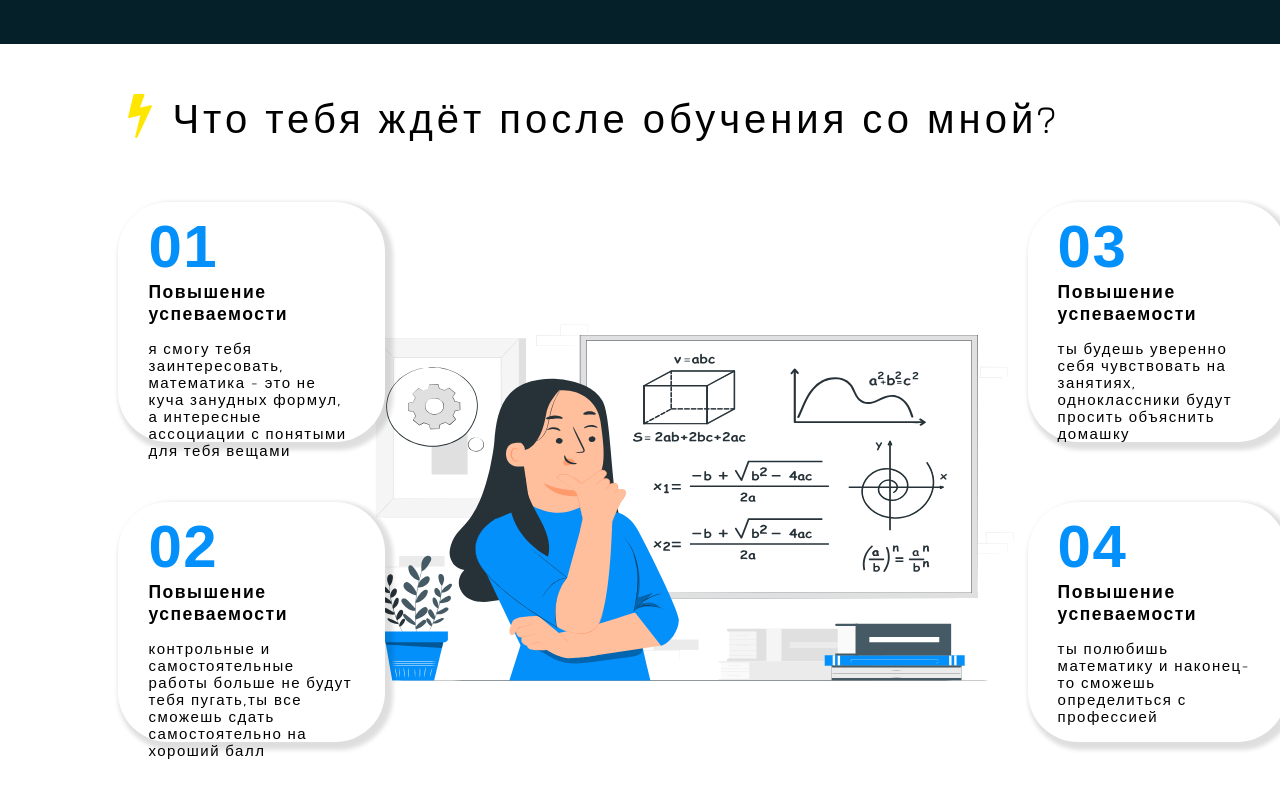
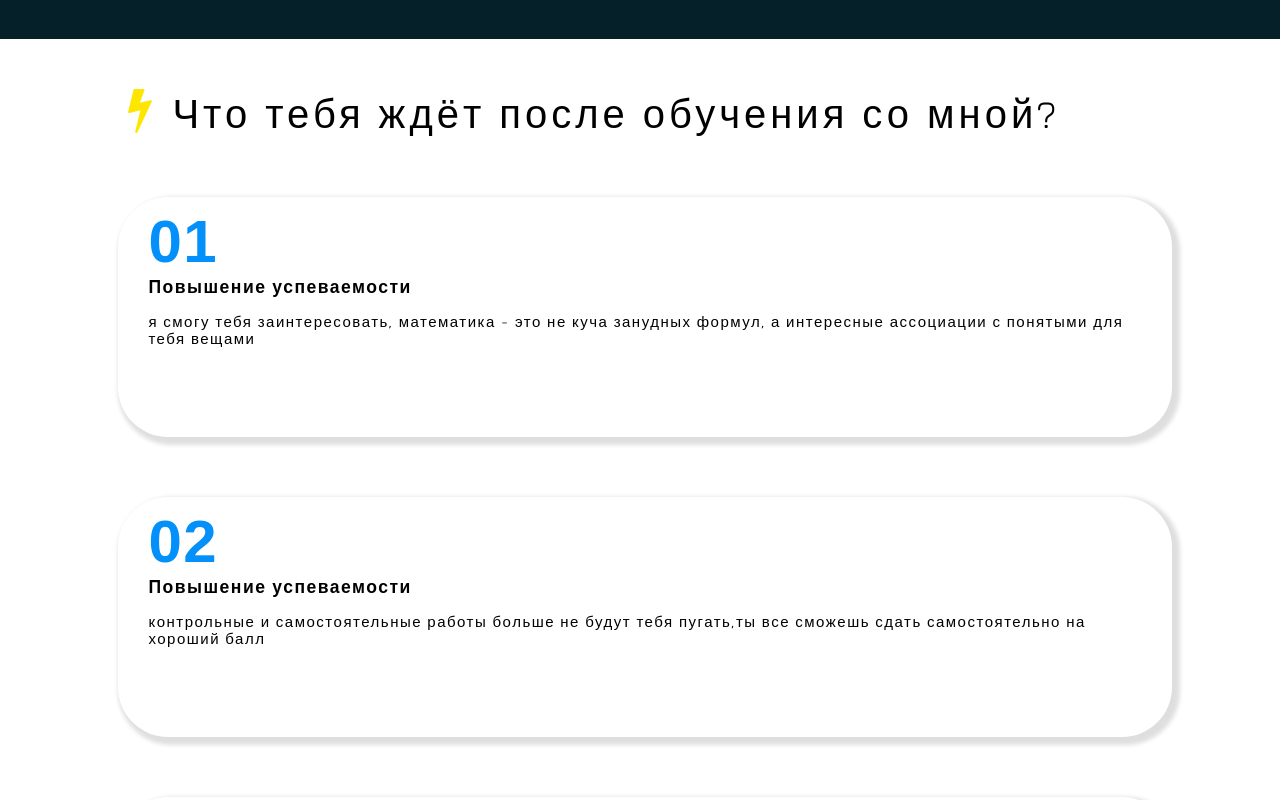
Before and after one commit to fearlysk/tutoring, a React (Create React App) app: page / in a window 1280 px wide. Shown: the part 2160-2960 px from the top of the page. Built offline with nearby package versions, Linux system fonts and the light colour scheme; a web font is replaced by a local one.

Commit message:
make responsive result block

```diff
--- a/src/pages/Home/Home.jsx
+++ b/src/pages/Home/Home.jsx
@@ -18,7 +18,8 @@ let cx = classNames.bind(styles);
 const Home = () => {
 
     const { width } = useWindowDimensions();
-    const itemClassName = cx('mainContent__item', 'mainContent__textItem')
+    const itemClassName = cx('mainContent__item', 'mainContent__textItem');
+    const resultItemClassName = cx('result__leftItem', 'result__leftItemRightSide');
 
     const resizeImage = () => {
       let imgSize;
@@ -80,7 +81,7 @@ const Home = () => {
                                     </div>
                                   </div>
                                   <div className={styles.mainContent__itemText}>
-                                    <p>и докажи себе, что ты можешь </p>
+                                    <p>и докажи себе, что ты можешь</p>
                                   </div>
                                 </div>
                                 <div className={itemClassName}>
@@ -223,7 +224,7 @@ const Home = () => {
 
             </div>
 
-            <div>
+              <div>
                 <div className={styles.results}>
                     <div className={styles.results__content}>
                       <div className={styles.results__header}>
@@ -254,14 +255,14 @@ const Home = () => {
                         </div>
                         <div className={styles.result__left}>
                           <div className={styles.result__leftContent}>
-                             <div className={styles.result__leftItem}>
+                             <div className={resultItemClassName}>
                                   <span>03</span>
                                   <h3>Повышение успеваемости</h3>
                                   <p>
                                     ты будешь уверенно себя чувствовать на занятиях, одноклассники будут просить объяснить домашку
                                   </p>
                              </div>
-                             <div className={styles.result__leftItem}>
+                             <div className={resultItemClassName}>
                                   <span>04</span>
                                   <h3>Повышение успеваемости</h3>
                                   <p>
@@ -273,8 +274,8 @@ const Home = () => {
                       </div>
                     </div>
                 </div>
+              </div>
 
-            </div>
             <div></div>
 
         </div>
--- a/src/pages/Home/Home.module.scss
+++ b/src/pages/Home/Home.module.scss
@@ -259,8 +259,9 @@
 .about__contentItem > p {
     font-size: 35px;
     font-family: 'Jura', sans-serif;
+    margin-bottom: 20px;
 }
-.about__photo > img{
+.about__photo > img {
     width: 600px;
 }
 @media screen and (max-width: 1246px) {
@@ -270,11 +271,18 @@
     .about__contentItem > p {
         font-size: 25px;
     }
-    .about__photo > img{
+    .about__photo > img {
         width: 500px;
     }
 }
 @media screen and (max-width: 900px) {
+    .about {
+        display: flex;
+        flex-direction: column;
+    }
+    .about__photo > img {
+        width: 100% !important;
+    }
     .about__contentItem {
         margin-top: 20px;
         width: 70%;
@@ -304,6 +312,7 @@
 .situations {
     background-color: #052028;
     color: #FFFFFF;
+    margin-top: -5px;
 }
 .situations__content {
     width: 81.5%;
@@ -430,6 +439,24 @@
 .results__main {
     display: flex;
 }
+@media screen and (max-width: 1472px) {
+    .results__main {
+        flex-direction: column;
+        margin-right: 50px;
+    }
+    .resultIcon {
+        display: none;
+    }
+    .result__leftItemRightSide {
+        right: 0% !important;
+        width: 100% !important;
+    }
+}
+@media screen and (max-width: 550px) {
+    .result__leftItem {
+        height: 270px !important;
+    }
+}
 .results__header > h2 {
     font-size: 40px;
     font-family: 'Jura', sans-serif;
@@ -444,7 +471,7 @@
     width: 100%;
 }
 .result__leftItem {
-    font-size:15px;
+    font-size: 15px;
     margin-top: 60px;
     position: relative;
     background: #FFFFFF;
@@ -453,10 +480,15 @@
     font-family: 'Jura', sans-serif;
     letter-spacing: 0.1em;
     height: 230px;
-    width:100%;
+    width: 100%;
     padding: 10px 30px 0px 30px;
-    z-index:1;
+    z-index: 1;
     position: relative;
+}
+.result__leftItemRightSide {
+    position: relative;
+    right: 35%;
+    width: 120%;
 }
 .result__leftItem > span {
     font-size: 60px;
@@ -468,7 +500,7 @@
     margin-bottom: 15px;
 }
 .result__leftItem > p {
-    font-size:15px;
+    font-size: 15px;
 }
 .resultIcon {
     margin-top: 60px;
```
